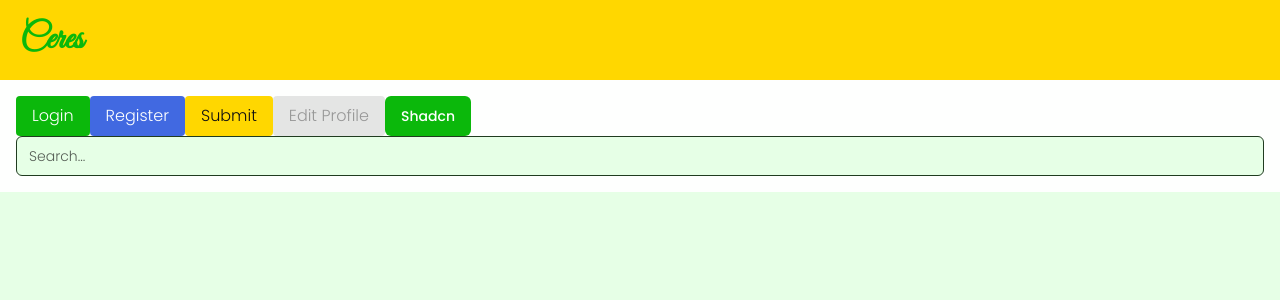
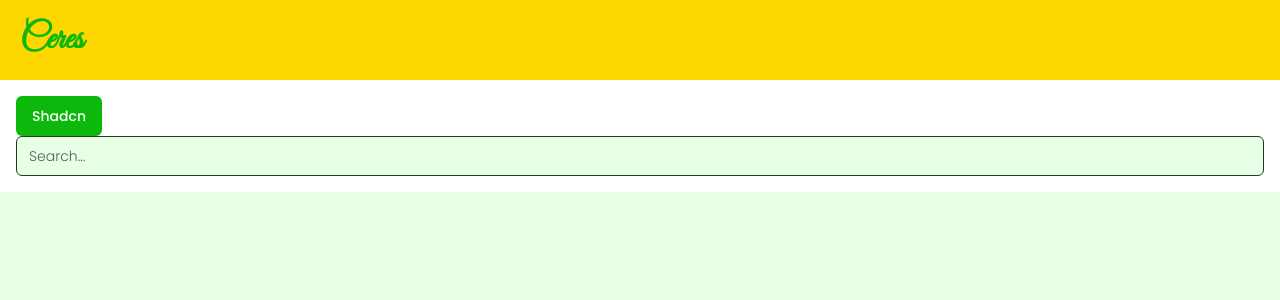
Before and after one commit to Nimira43/Ceres, a Next.js app: page / in a window 1280 px wide. Shown: the top 300 px of the page. Built offline with nearby package versions, Linux system fonts and the light colour scheme.

Commit message:
Removed the special buttons components - saved to my dev folder for future use elsewhere.

```diff
--- a/src/app/page.tsx
+++ b/src/app/page.tsx
@@ -1,4 +1,3 @@
-import ButtonSpecials from '@/components/buttons/buttonSpecials'
 import { Button } from '@/components/ui/button'
 import { Input } from '@/components/ui/input'
 
@@ -7,10 +6,6 @@ export default function page() {
     <div className='bg-light'>
       <h1 className='text-4xl logo p-5 text-main bg-gold font-semibold'>Ceres</h1>
       <div className='p-4'>
-        <ButtonSpecials variant='primary'>Login</ButtonSpecials>
-        <ButtonSpecials variant='secondary'>Register</ButtonSpecials>
-        <ButtonSpecials variant='accent'>Submit</ButtonSpecials>
-        <ButtonSpecials variant='disabled' disabled>Edit Profile</ButtonSpecials>
         <Button>Shadcn</Button>
         <Input placeholder='Search...'/>
       </div>
--- a/src/components/buttons/buttonSpecials.tsx
+++ /dev/null
@@ -1,23 +0,0 @@
-import React from 'react'
-import { buttonStyles, ButtonVariant } from './buttonStyles'
-
-interface ButtonProps {
-  variant: ButtonVariant
-  children: React.ReactNode
-  onClick?: () => void
-  disabled?: boolean
-}
-
-const ButtonSpecials: React.FC<ButtonProps> = ({ variant, children, onClick, disabled = false }) => {
-  return (
-    <button
-      className={`${buttonStyles[variant]} px-4 py-2 rounded ${disabled ? buttonStyles.disabled : ''}`}
-      onClick={onClick}
-      disabled={disabled}
-    >
-      {children}
-    </button>
-  )
-}
-
-export default ButtonSpecials
--- a/src/components/buttons/buttonStyles.ts
+++ /dev/null
@@ -1,11 +0,0 @@
-const buttonStyles = {
-  primary: 'bg-main text-light hover:bg-main-dark hover:text-light',
-  secondary: 'bg-support text-light hover:bg-support-dark hover:text-light',
-  accent: 'bg-gold text-dark hover:bg-gold-dark hover:text-dark',
-  disabled: 'bg-grey-light text-grey-dark cursor-not-allowed opacity-50',
-} as const
-
-type ButtonVariant = keyof typeof buttonStyles
-
-export { buttonStyles }
-export type { ButtonVariant }
```
